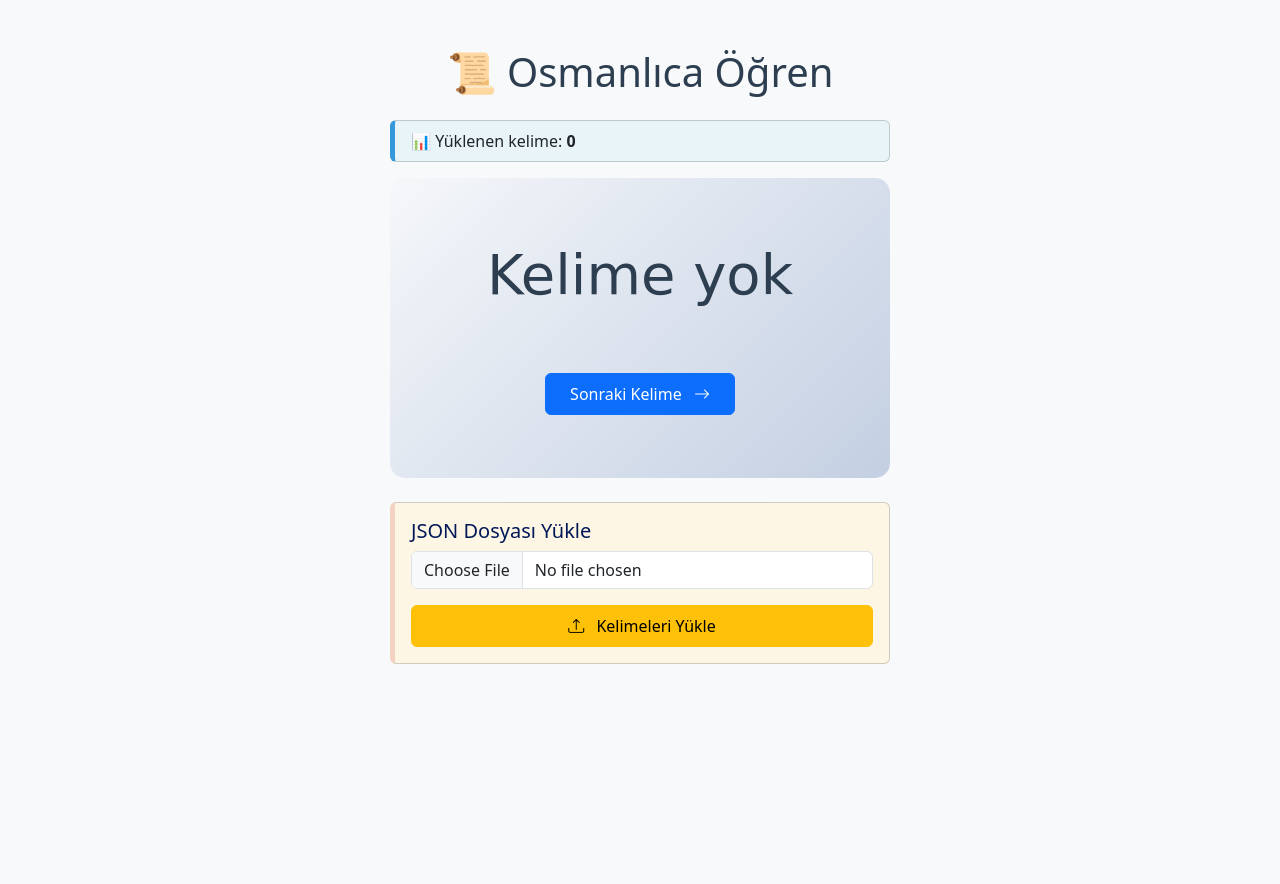
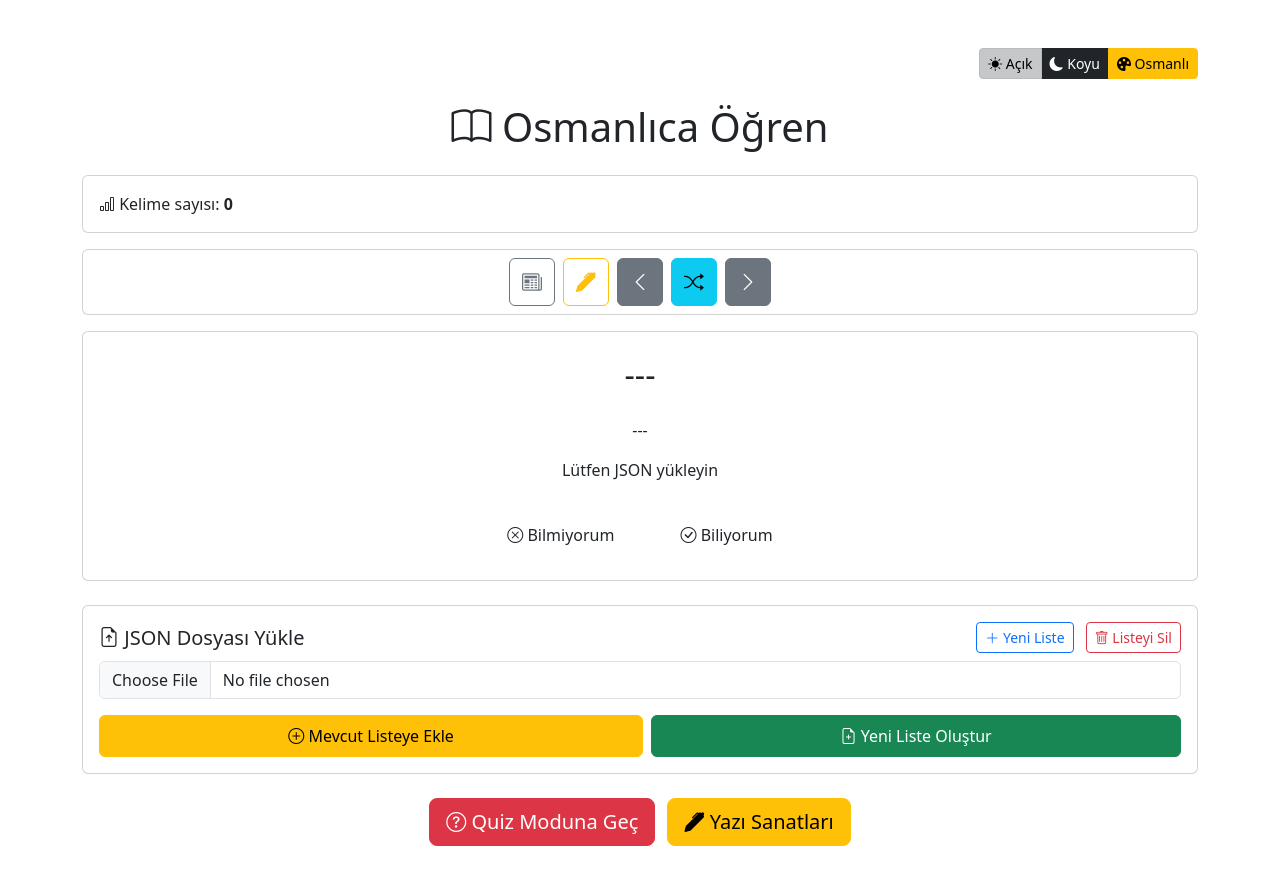
Before and after one commit to ozzasci/Osmanl-ca-ren, a plain HTML site: page index.html in a window 1280 px wide. Before the commit the page ends 800 px from the top, so only its background shows below. Drawn offline with nearby package versions, Linux system fonts and the light colour scheme; a web font is replaced by a local one.

Commit message:
Update index.html

```diff
--- a/index.html
+++ b/index.html
@@ -1,82 +1,160 @@
 <!DOCTYPE html>
-<html>
+<html lang="tr">
 <head>
+    <meta charset="UTF-8">
+    <meta name="viewport" content="width=device-width, initial-scale=1.0">
     <title>Osmanlıca Öğren</title>
     <link href="https://cdn.jsdelivr.net/npm/bootstrap@5.3.0/dist/css/bootstrap.min.css" rel="stylesheet">
-    <!-- Osmanlıca Font (Lateef) -->
     <link href="https://fonts.googleapis.com/css2?family=Lateef&display=swap" rel="stylesheet">
+    <link rel="stylesheet" href="https://cdn.jsdelivr.net/npm/bootstrap-icons@1.11.3/font/bootstrap-icons.min.css">
+    <link rel="stylesheet" href="styles.css">
+    <link rel="stylesheet" href="themes.css">
     <style>
-        body {
-            background-color: #f8f9fa;
+        .tooltip-inner {
+            max-width: 250px;
+            padding: 6px 10px;
         }
-        .osmanlica-kart {
-            background: linear-gradient(135deg, #f5f7fa 0%, #c3cfe2 100%);
-            border: none;
-            border-radius: 15px;
-            min-height: 300px;
-        }
-        .osmanlica-font {
-            font-family: 'Lateef', cursive;
-            font-size: 3.5rem !important;
-            line-height: 1.2;
-            color: #2c3e50;
-        }
-        .transliteration {
-            font-size: 1.5rem;
-            color: #7f8c8d;
-        }
-        .meaning {
-            font-size: 1.8rem;
-            color: #16a085;
-            font-weight: 500;
-        }
-        .kelime-sayaci {
-            background-color: #e8f4f8;
-            border-left: 5px solid #3498db;
-        }
-        .yukleme-alani {
-            background-color: #fef6e4;
-            border-left: 5px solid #f3d2c1;
+        .nav-icon {
+            font-size: 1.25rem;
+            padding: 0.5rem 0.75rem;
         }
     </style>
 </head>
-<body>
+<body class="light-theme">
     <div class="container py-5">
-        <h1 class="text-center mb-4" style="color: #2c3e50;">📜 Osmanlıca Öğren</h1>
-
-        <!-- Kelime Sayacı -->
-        <div class="card mx-auto mb-3 kelime-sayaci" style="max-width: 500px;">
-            <div class="card-body py-2">
-                <p id="kelimeSayaci" class="mb-0">📊 Yüklenen kelime: <strong>0</strong></p>
-            </div>
-        </div>
-
-        <!-- Kart Görüntüleme Alanı -->
-        <div class="card mb-4 mx-auto osmanlica-kart" style="max-width: 500px;">
-            <div class="card-body text-center d-flex flex-column justify-content-center">
-                <h2 id="osmanlicaKelime" class="osmanlica-font">---</h2>
-                <p id="transliteration" class="transliteration my-2">---</p>
-                <p id="meaning" class="meaning">Lütfen JSON yükleyin</p>
-                <button id="kelimeDegistir" class="btn btn-primary mt-4 py-2 px-4 align-self-center">
-                    Sonraki Kelime <i class="bi bi-arrow-right ms-2"></i>
+        <!-- Tema değiştirici -->
+        <div class="theme-switcher mb-4 text-end">
+            <div class="btn-group">
+                <button class="btn btn-sm btn-light theme-btn active" data-bs-toggle="tooltip" title="Açık tema moduna geç" data-theme="light">
+                    <i class="bi bi-sun-fill"></i> Açık
+                </button>
+                <button class="btn btn-sm btn-dark theme-btn" data-bs-toggle="tooltip" title="Koyu tema moduna geç" data-theme="dark">
+                    <i class="bi bi-moon-fill"></i> Koyu
+                </button>
+                <button class="btn btn-sm btn-warning theme-btn" data-bs-toggle="tooltip" title="Osmanlı temasına geç" data-theme="ottoman">
+                    <i class="bi bi-palette-fill"></i> Osmanlı
                 </button>
             </div>
         </div>
 
-        <!-- Kelime Yükleme Alanı -->
-        <div class="card mx-auto yukleme-alani" style="max-width: 500px;">
+        <h1 class="text-center mb-4"><i class="bi bi-book"></i> Osmanlıca Öğren</h1>
+
+        <!-- Liste ve Sayac Kartı -->
+        <div class="card mx-auto mb-3">
+            <div class="card-body p-3">
+                <div class="d-flex justify-content-between align-items-center flex-wrap">
+                    <!-- Kelime Sayacı -->
+                    <div class="kelime-sayaci mb-2 mb-md-0">
+                        <p id="kelimeSayaci" class="mb-0"><i class="bi bi-bar-chart"></i> Kelime sayısı: <strong>0</strong></p>
+                    </div>
+
+                    <!-- Liste Butonları -->
+                    <div id="listeButonlari" class="d-flex flex-wrap gap-2">
+                        <!-- Liste butonları buraya eklenecek -->
+                    </div>
+                </div>
+            </div>
+        </div>
+
+        <!-- Navigasyon butonları -->
+        <div class="card mx-auto mb-3">
+            <div class="card-body p-2">
+                <div class="d-flex justify-content-center align-items-center flex-wrap gap-2">
+                    <!-- Gazete İkonu -->
+                    <a href="https://www.osmanlicagazeteler.org/" target="_blank" class="btn btn-outline-secondary nav-icon"
+                       data-bs-toggle="tooltip" title="Osmanlıca Gazeteleri Görüntüle">
+                        <i class="bi bi-newspaper"></i>
+                    </a>
+
+                    <!-- Hat Sanatı İkonu -->
+                    <a href="hat-sanati.html" class="btn btn-outline-warning nav-icon"
+                       data-bs-toggle="tooltip" title="Osmanlı Yazı Sanatları">
+                        <i class="bi bi-pen-fill"></i>
+                    </a>
+
+                    <!-- Önceki Butonu -->
+                    <button id="oncekiKelimeBtn" class="btn btn-secondary nav-icon" data-bs-toggle="tooltip" title="Önceki kelime">
+                        <i class="bi bi-chevron-left"></i>
+                    </button>
+
+                    <!-- Rastgele Butonu -->
+                    <button id="rastgeleKelimeBtn" class="btn btn-info nav-icon" data-bs-toggle="tooltip" title="Rastgele kelime">
+                        <i class="bi bi-shuffle"></i>
+                    </button>
+
+                    <!-- Sonraki Butonu -->
+                    <button id="sonrakiKelimeBtn" class="btn btn-secondary nav-icon" data-bs-toggle="tooltip" title="Sonraki kelime">
+                        <i class="bi bi-chevron-right"></i>
+                    </button>
+                </div>
+            </div>
+        </div>
+
+        <!-- Kelime kartı -->
+        <div class="card mb-4 mx-auto osmanlica-kart">
+            <div class="card-body text-center d-flex flex-column justify-content-center py-4">
+                <h2 id="osmanlicaKelime" class="osmanlica-font">---</h2>
+                <p id="transliteration" class="transliteration my-3">---</p>
+                <p id="meaning" class="meaning mb-4">Lütfen JSON yükleyin</p>
+
+                <div class="d-flex justify-content-center gap-3 mt-2">
+                    <button id="bilmiyorumBtn" class="btn bilmiyorum-btn px-4 py-2" data-bs-toggle="tooltip" title="Bu kelimeyi daha sonra tekrar gözden geçir">
+                        <i class="bi bi-x-circle"></i> Bilmiyorum
+                    </button>
+                    <button id="biliyorumBtn" class="btn biliyorum-btn px-4 py-2" data-bs-toggle="tooltip" title="Bu kelimeyi öğrendiğimi işaretle">
+                        <i class="bi bi-check-circle"></i> Biliyorum
+                    </button>
+                </div>
+            </div>
+        </div>
+
+        <!-- Dosya yükleme alanı -->
+        <div class="card mx-auto yukleme-alani mb-4">
             <div class="card-body">
-                <h3 class="h5" style="color: #001858;">JSON Dosyası Yükle</h3>
+                <div class="d-flex justify-content-between align-items-center mb-2">
+                    <h3 class="h5 mb-0"><i class="bi bi-file-earmark-arrow-up"></i> JSON Dosyası Yükle</h3>
+                    <div>
+                        <button id="yeniListeEkleBtn" class="btn btn-sm btn-outline-primary me-2" data-bs-toggle="tooltip" title="Yeni boş liste oluştur">
+                            <i class="bi bi-plus-lg"></i> Yeni Liste
+                        </button>
+                        <button id="listeyiSilBtn" class="btn btn-sm btn-outline-danger" data-bs-toggle="tooltip" title="Aktif listeyi sil">
+                            <i class="bi bi-trash"></i> Listeyi Sil
+                        </button>
+                    </div>
+                </div>
                 <input type="file" id="jsonFileInput" accept=".json" class="form-control mb-3">
-                <button id="yukleButton" class="btn btn-warning w-100 py-2">
-                    <i class="bi bi-upload me-2"></i> Kelimeleri Yükle
-                </button>
+                <div class="d-flex gap-2">
+                    <button id="mevcutListeyeEkleBtn" class="btn btn-warning flex-grow-1 py-2" data-bs-toggle="tooltip" title="Seçili dosyayı aktif listeye ekle">
+                        <i class="bi bi-plus-circle"></i> Mevcut Listeye Ekle
+                    </button>
+                    <button id="yeniListeOlusturBtn" class="btn btn-success flex-grow-1 py-2" data-bs-toggle="tooltip" title="Yeni liste oluştur ve dosyayı içine ekle">
+                        <i class="bi bi-file-earmark-plus"></i> Yeni Liste Oluştur
+                    </button>
+                </div>
             </div>
+        </div>
+
+        <!-- Quiz butonu -->
+        <div class="text-center">
+            <a href="quiz.html" class="btn btn-lg btn-danger me-2" data-bs-toggle="tooltip" title="Kelime bilginizi test edin">
+                <i class="bi bi-question-circle"></i> Quiz Moduna Geç
+            </a>
+            <a href="hat-sanati.html" class="btn btn-lg btn-warning" data-bs-toggle="tooltip" title="Osmanlı yazı sanatlarını keşfedin">
+                <i class="bi bi-pen-fill"></i> Yazı Sanatları
+            </a>
         </div>
     </div>
 
-    <!-- Bootstrap Icons -->
-    <link rel="stylesheet" href="https://cdn.jsdelivr.net/npm/bootstrap-icons@1.8.1/font/bootstrap-icons.css">
+    <script src="https://cdn.jsdelivr.net/npm/bootstrap@5.3.0/dist/js/bootstrap.bundle.min.js"></script>
     <script src="app.js"></script>
+    <script>
+        // Tooltip aktivasyonu
+        document.addEventListener('DOMContentLoaded', function() {
+            const tooltipTriggerList = [].slice.call(document.querySelectorAll('[data-bs-toggle="tooltip"]'));
+            tooltipTriggerList.map(function (tooltipTriggerEl) {
+                return new bootstrap.Tooltip(tooltipTriggerEl);
+            });
+        });
+    </script>
 </body>
 </html>
```
